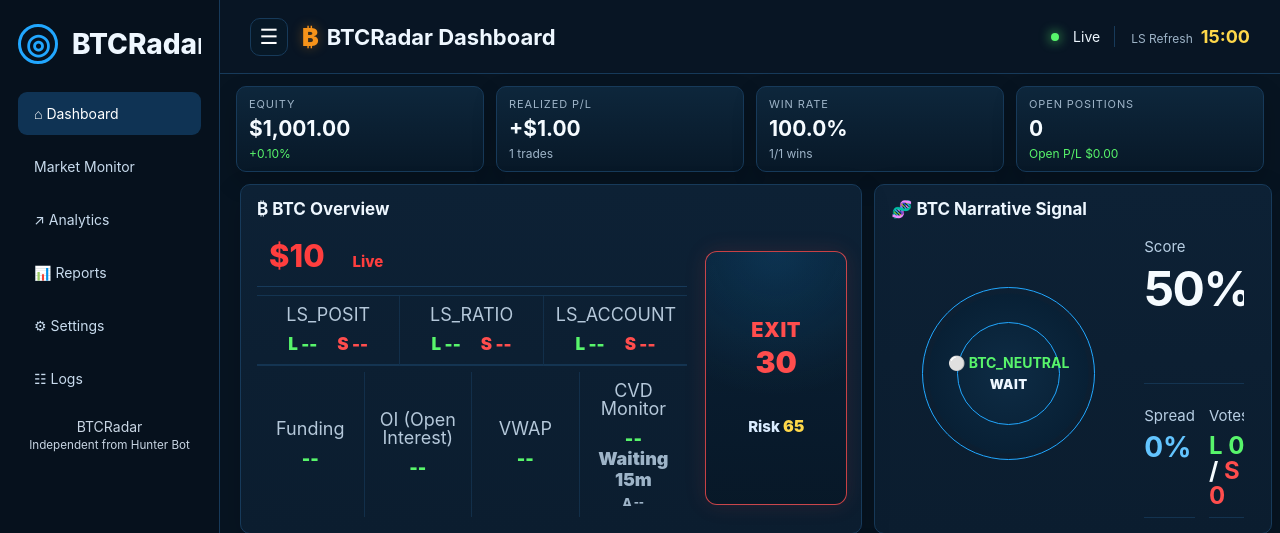
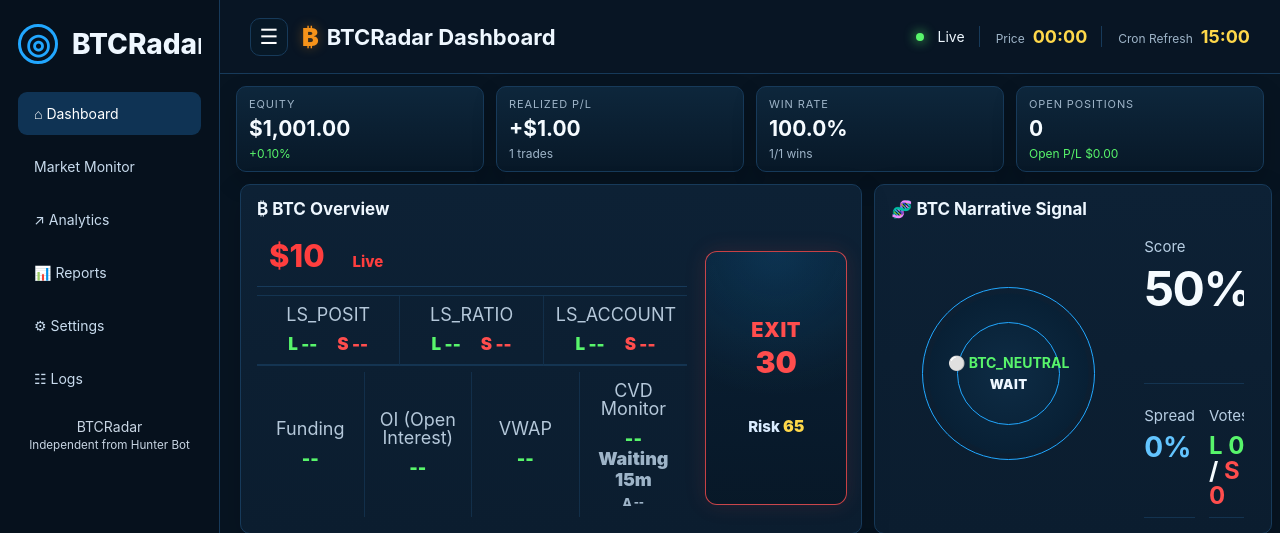
Before and after one commit to Atif7rbi/BTCRadar, a Flask app: page / in a window 1280 px wide. Shown: the top 533 px of the page. Run offline with Flask 3, Linux system fonts and the light colour scheme; tables that the repository leaves empty hold one stand-in row (values such as "Sample post"); a database or web service that is not in the repository returns one stand-in record (values such as "Sample title"); data that the repository does not hold is empty; some libraries are stand-ins or nearby versions.

Commit message:
Align dashboard UI with Cron hosting mode

```diff
--- a/src/dashboard/static/app.js
+++ b/src/dashboard/static/app.js
@@ -1,4 +1,8 @@
 const CVD_TREND_WINDOW_MS=15*60*1000;
+const PRICE_REFRESH_MS=5000;
+const CRON_REFRESH_SEC=15*60;
+let lastDashboardState=null;
+let latestJobStatus=null;
 const cvdUiHistory={};
 
 function fmtNum(v, digits=2){
@@ -113,6 +117,52 @@ function countdown(sec){
   sec=Math.max(0,sec||0);
   let m=Math.floor(sec/60), s=sec%60;
   return String(m).padStart(2,'0')+':'+String(s).padStart(2,'0');
+}
+
+function parseIsoTs(value){
+  if(!value) return null;
+  const t=Date.parse(value);
+  return Number.isNaN(t) ? null : Math.floor(t/1000);
+}
+
+function ageFromIso(value){
+  const ts=parseIsoTs(value);
+  if(!ts) return null;
+  return Math.max(0, Math.floor(Date.now()/1000)-ts);
+}
+
+function cronCountdownFromJob(job){
+  const finished=job ? parseIsoTs(job.finished_at) : null;
+  if(!finished) return null;
+  const next=finished+CRON_REFRESH_SEC;
+  return Math.max(0, next-Math.floor(Date.now()/1000));
+}
+
+function mergePriceFallback(data){
+  if(!lastDashboardState) return data;
+  if(data && data.btc && lastDashboardState.btc){
+    if(data.btc.price===null || data.btc.price===undefined) data.btc.price=lastDashboardState.btc.price;
+    if(!data.btc.price_updated_at) data.btc.price_updated_at=lastDashboardState.btc.price_updated_at;
+  }
+  const prevBySymbol={};
+  for(const r of (lastDashboardState.followers||[])){
+    prevBySymbol[String(r.symbol||'').toUpperCase()]=r;
+  }
+  for(const r of (data.followers||[])){
+    const prev=prevBySymbol[String(r.symbol||'').toUpperCase()];
+    if(prev && (r.price===null || r.price===undefined)) r.price=prev.price;
+  }
+  return data;
+}
+
+function setText(id, value){
+  const el=document.getElementById(id);
+  if(el) el.textContent=value;
+}
+
+function setClass(id, cls){
+  const el=document.getElementById(id);
+  if(el) el.className=cls;
 }
 
 function clsPnl(v){
@@ -703,25 +753,41 @@ function renderTrades(openRows, closedRows){
   }
 }
 
-function renderStatus(st){
+function renderStatus(st, jobs){
   if(!st) return;
 
-  document.getElementById('st-binance').textContent=st.binance;
-  document.getElementById('st-price').textContent=st.price_feed;
-  document.getElementById('st-ls').textContent=st.ls_feed;
-
-  document.getElementById('last-price-age').textContent=age(st.last_price_age_sec);
-  document.getElementById('last-ls-age').textContent=age(st.last_ls_age_sec);
-  document.getElementById('data-mode').textContent=st.mock_data?'Mock':'Real';
-  document.getElementById('ls-countdown').textContent=countdown(st.ls_countdown_sec);
-
-  const lsAge=Number(st.last_ls_age_sec||0);
-  const lsRefresh=Number(st.ls_refresh_sec||300);
-  const lsEl=document.getElementById('st-ls');
-
-  if(lsEl){
-    lsEl.className=lsAge>(lsRefresh*1.5)?'bad':(lsAge>lsRefresh?'warn':'ok');
-  }
+  const latest=jobs && jobs.latest ? jobs.latest : null;
+  const hosting=!!latest;
+
+  setText('st-main-label', hosting ? 'Cron Worker' : 'MarketService');
+  setText('st-price-label', hosting ? 'Price Overlay' : 'Price Feed');
+  setText('st-heavy-label', hosting ? 'SQLite Snapshot' : 'LS Feed');
+  setText('st-db-label', hosting ? 'SQLite' : 'Database');
+
+  const cronOk=latest && String(latest.status||'').toLowerCase()==='success';
+  const cronAge=latest ? ageFromIso(latest.finished_at) : null;
+
+  setText('st-binance', hosting ? (cronOk ? 'Live' : 'Check') : (st.binance || 'Live'));
+  setClass('st-binance', hosting ? (cronOk ? 'ok' : 'warn') : 'ok');
+
+  setText('st-price', st.price_feed || 'Live');
+  setClass('st-price', 'ok');
+
+  setText('st-ls', hosting ? (cronAge!==null && cronAge<CRON_REFRESH_SEC*2 ? 'Live' : 'Delayed') : (st.ls_feed || 'Live'));
+  setClass('st-ls', hosting ? (cronAge!==null && cronAge<CRON_REFRESH_SEC*2 ? 'ok' : 'warn') : 'ok');
+
+  setText('last-price-age', age(st.last_price_age_sec));
+  setText('last-ls-age', hosting && latest ? age(cronAge) : age(st.last_ls_age_sec));
+  setText('data-mode', hosting ? 'Hosting' : (st.mock_data?'Mock':'Local'));
+
+  const priceTop=document.getElementById('price-age-top');
+  if(priceTop) priceTop.textContent=countdown(Math.min(Number(st.last_price_age_sec||0), 599));
+
+  const cronTop=document.getElementById('cron-countdown');
+  if(cronTop) cronTop.textContent=latest ? countdown(cronCountdownFromJob(latest)) : countdown(st.ls_countdown_sec);
+
+  const oldLs=document.getElementById('ls-countdown');
+  if(oldLs) oldLs.textContent=latest ? countdown(cronCountdownFromJob(latest)) : countdown(st.ls_countdown_sec);
 }
 function renderSpreadTrend(data){
   if(!data) return;
@@ -820,9 +886,48 @@ function renderExitMonitor(data){
     status.className = statusBadgeClass('exit', label);
   }
 }
+
+function renderJobsStatus(data){
+  if(!data) return;
+  const latest=data.latest || null;
+  const jobs=Array.isArray(data.jobs) ? data.jobs : [];
+
+  setText('logs-job-status', latest ? String(latest.status||'--').toUpperCase() : '--');
+  setText('logs-job-rows', latest ? String(latest.rows_saved ?? '--') : '--');
+  setText('logs-job-duration', latest && latest.duration_ms!==null && latest.duration_ms!==undefined ? (Number(latest.duration_ms)/1000).toFixed(2)+'s' : '--');
+  setText('logs-job-finished', latest && latest.finished_at ? new Date(latest.finished_at).toLocaleString() : '--');
+
+  const body=document.getElementById('jobs-log-body');
+  if(!body) return;
+
+  if(!jobs.length){
+    body.innerHTML='<tr class="empty-row"><td colspan="5">No Cron history yet.</td></tr>';
+    return;
+  }
+
+  body.innerHTML=jobs.map(j=>{
+    const status=String(j.status||'--').toUpperCase();
+    const cls=status==='SUCCESS'?'ok':(status==='FAILED'?'bad':'warn');
+    const started=j.started_at ? new Date(j.started_at).toLocaleString() : '--';
+    const dur=j.duration_ms!==null && j.duration_ms!==undefined ? (Number(j.duration_ms)/1000).toFixed(2)+'s' : '--';
+    return `<tr>
+      <td>${started}</td>
+      <td><span class="${cls}">${status}</span></td>
+      <td>${j.rows_saved ?? '--'}</td>
+      <td>${dur}</td>
+      <td>${j.error || 'None'}</td>
+    </tr>`;
+  }).join('');
+}
+
 async function refresh(){
   try{
-    const data=await api('/api/state');
+    const [stateData, jobsData]=await Promise.all([
+      api('/api/state'),
+      api('/api/jobs/status').catch(()=>null)
+    ]);
+    const data=mergePriceFallback(stateData);
+    latestJobStatus=jobsData;
 
     renderBTC(data.btc);
     renderSignal(data.signal);
@@ -831,7 +936,10 @@ async function refresh(){
     renderFollowersConsensus(data.followers_consensus, data.followers);
     renderPerformance(data.performance);
     renderTrades(data.open_trades,data.closed_trades);
-    renderStatus(data.status);
+    renderStatus(data.status, jobsData);
+    renderJobsStatus(jobsData);
+
+    lastDashboardState=data;
   }
   catch(e){
     console.error(e);
@@ -1293,7 +1401,7 @@ function renderCoinalyzeState(data){
   body.innerHTML='';
 
   if(!rows.length){
-    body.innerHTML='<tr class="empty-row"><td colspan="12">No Coinalyze data yet. Wait for hourly refresh or click Refresh Coinalyze Now.</td></tr>';
+    body.innerHTML='<tr class="empty-row"><td colspan="12">No Coinalyze data yet. Wait for the Cron refresh cycle.</td></tr>';
     return;
   }
 
--- a/src/dashboard/templates/index.html
+++ b/src/dashboard/templates/index.html
@@ -4,7 +4,7 @@
   <meta charset="UTF-8" />
   <meta name="viewport" content="width=device-width, initial-scale=1.0" />
   <title>BTCRadar Dashboard</title>
-  <link rel="stylesheet" href="/static/style.css" />
+  <link rel="stylesheet" href="{{ url_for('dashboard.static', filename='style.css') }}?v=ui-cleanup-v1" />
 </head>
 <body>
   <aside id="sidebar" class="sidebar">
@@ -42,8 +42,12 @@
         <span class="live-dot"></span>
         <span>Live</span>
         <div class="countdown">
-          <span>LS Refresh</span>
-          <b id="ls-countdown">05:00</b>
+          <span>Price</span>
+          <b id="price-age-top">--</b>
+        </div>
+        <div class="countdown">
+          <span>Cron Refresh</span>
+          <b id="cron-countdown">--:--</b>
         </div>
       </div>
     </header>
@@ -259,13 +263,13 @@
     <section class="panel system-status-horizontal">
       <h2>System Status</h2>
       <div class="system-status-grid">
-        <div><small>Binance</small><b id="st-binance" class="ok">Waiting</b></div>
-        <div><small>Price Feed</small><b id="st-price" class="ok">Waiting</b></div>
-        <div><small>LS Feed</small><b id="st-ls" class="ok">Waiting</b></div>
-        <div><small>Database</small><b class="ok">Live</b></div>
-        <div><small>Last Price</small><span id="last-price-age">--</span></div>
-        <div><small>Last LS</small><span id="last-ls-age">--</span></div>
-        <div><small>Mode</small><span id="data-mode">Real</span></div>
+        <div><small id="st-main-label">Cron Worker</small><b id="st-binance" class="ok">Waiting</b></div>
+        <div><small id="st-price-label">Price Overlay</small><b id="st-price" class="ok">Waiting</b></div>
+        <div><small id="st-heavy-label">SQLite Snapshot</small><b id="st-ls" class="ok">Waiting</b></div>
+        <div><small id="st-db-label">SQLite</small><b id="st-db" class="ok">Live</b></div>
+        <div><small id="last-price-label">Last Price</small><span id="last-price-age">--</span></div>
+        <div><small id="last-heavy-label">Last Cron</small><span id="last-ls-age">--</span></div>
+        <div><small id="data-mode-label">Mode</small><span id="data-mode">Hosting</span></div>
       </div>
     </section>
     </section>
@@ -503,11 +507,27 @@
       </div>
     </section>
 
-    <section id="logs-view" class="view-section placeholder-view" style="display:none;">
-      <div class="panel placeholder-panel">
+    <section id="logs-view" class="view-section logs-view" style="display:none;">
+      <section class="panel">
         <h2>☷ Logs</h2>
-        <p class="muted">Logs page will be connected later to btc_radar.log.</p>
-      </div>
+        <div class="system-status-grid">
+          <div><small>Last Cron Status</small><b id="logs-job-status">--</b></div>
+          <div><small>Rows Saved</small><b id="logs-job-rows">--</b></div>
+          <div><small>Duration</small><b id="logs-job-duration">--</b></div>
+          <div><small>Finished</small><b id="logs-job-finished">--</b></div>
+        </div>
+      </section>
+      <section class="panel">
+        <h2>Recent Cron Runs</h2>
+        <table class="coinalyze-table">
+          <thead>
+            <tr><th>Started</th><th>Status</th><th>Rows</th><th>Duration</th><th>Error</th></tr>
+          </thead>
+          <tbody id="jobs-log-body">
+            <tr class="empty-row"><td colspan="5">Waiting for Cron history...</td></tr>
+          </tbody>
+        </table>
+      </section>
     </section>
   </main>
 
```
